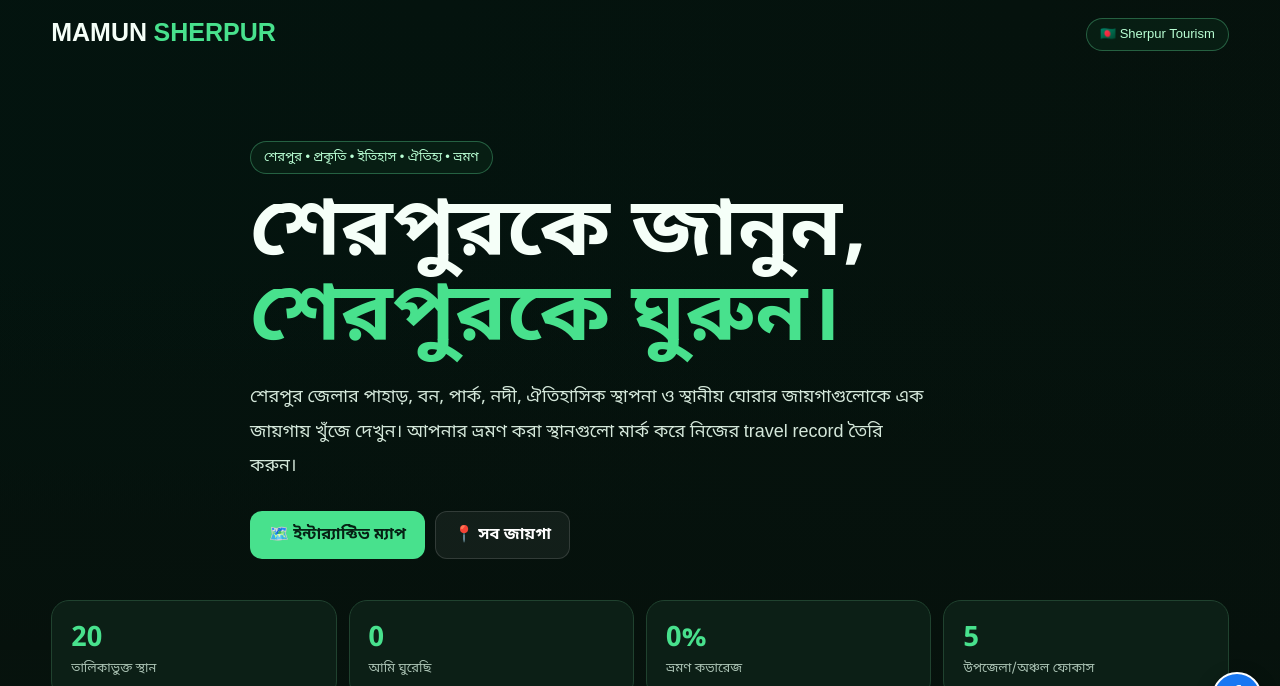
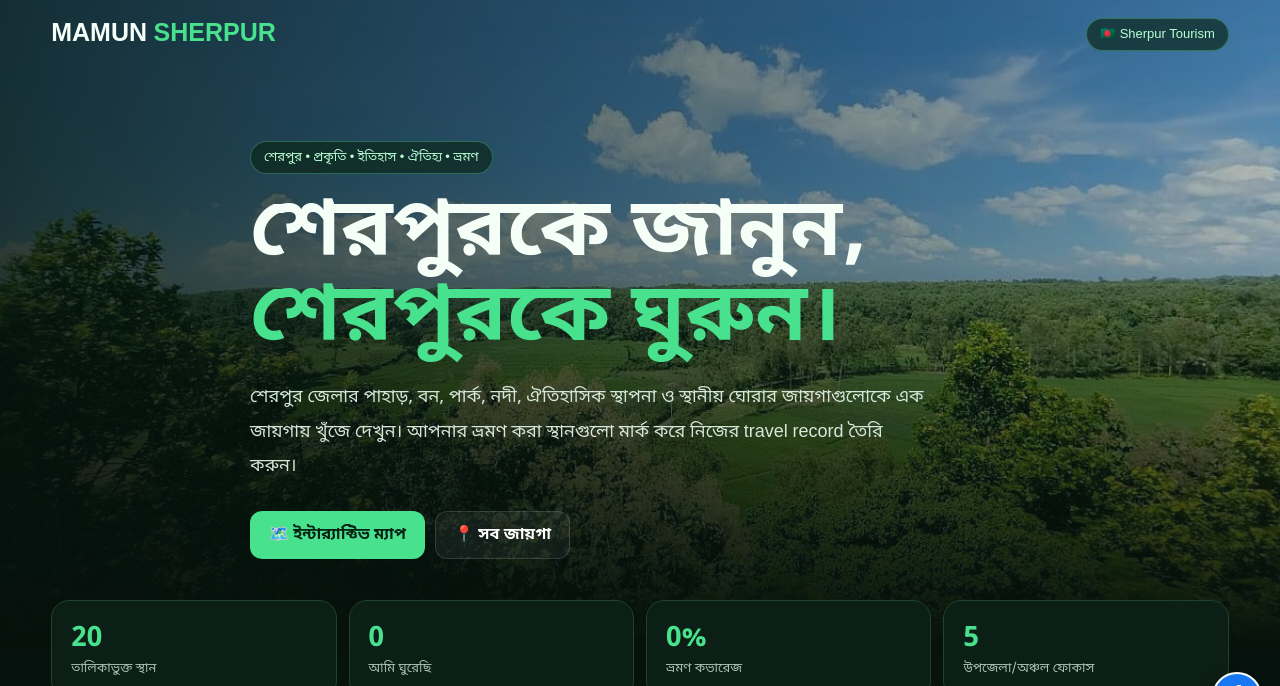
Before and after one commit to msmamunsmartpoint-crypto/mamun-sherpur-tourist, a plain HTML site: page index.html in a window 1280 px wide. Shown: the top 686 px of the page. Drawn offline with nearby package versions, Linux system fonts and the light colour scheme.

Commit message:
Update index.html

```diff
--- a/index.html
+++ b/index.html
@@ -20,11 +20,11 @@
   background:
     linear-gradient(
       90deg,
-      rgba(3,20,15,0.88) 0%,
-      rgba(3,20,15,0.58) 48%,
-      rgba(3,20,15,0.18) 100%
+      rgba(3,20,15,0.82),
+      rgba(3,20,15,0.25)
     ),
-    url("assets/sherpur-nature-bg.png") center center / cover no-repeat;
+    url("assets/B9RaIPiMZGznoOkNCzKORNuBipamZUCzOJhmzzJvswDAXe5arO1zWOxojYN8pv4KGHiSm-mxuzbIaHGsYddJBcZG9jqPQ-9gq_SmFVVvVtTEHftKRRaezzfuU2tdhzolXcid89npzsvSiW41X-JiY0mKbExzINIIAqb5E41oZx5YPEuvxCZIBYPwHRd4KrfN.jpeg")
+    center / cover no-repeat;
 }
 .hero:after{content:"";position:absolute;inset:0;background:linear-gradient(180deg,#0000 40%,#06110c 100%)}.nav{position:absolute;top:0;left:0;right:0;z-index:2;padding:18px 0}.navin{display:flex;align-items:center;justify-content:space-between}.brand{font-size:25px;font-weight:800}.brand span{color:var(--green)}.badge{display:inline-flex;padding:7px 13px;border-radius:999px;border:1px solid #64e8a055;background:#0a2517aa;color:var(--green2);font-size:13px}
 .hero-content{position:relative;z-index:1;padding:130px 0 80px;max-width:780px}.hero h1{font-size:clamp(44px,7vw,82px);line-height:1.04;margin:18px 0}.hero h1 span{color:var(--green)}.hero p{font-size:18px;line-height:1.9;color:#d4e7da;max-width:680px}.actions{display:flex;gap:10px;flex-wrap:wrap;margin-top:28px}.btn{padding:12px 18px;border-radius:12px;border:1px solid transparent;font-family:inherit;font-weight:800;cursor:pointer;background:var(--green);color:#062014}.btn.secondary{background:#ffffff0e;color:white;border-color:#ffffff22}
```
